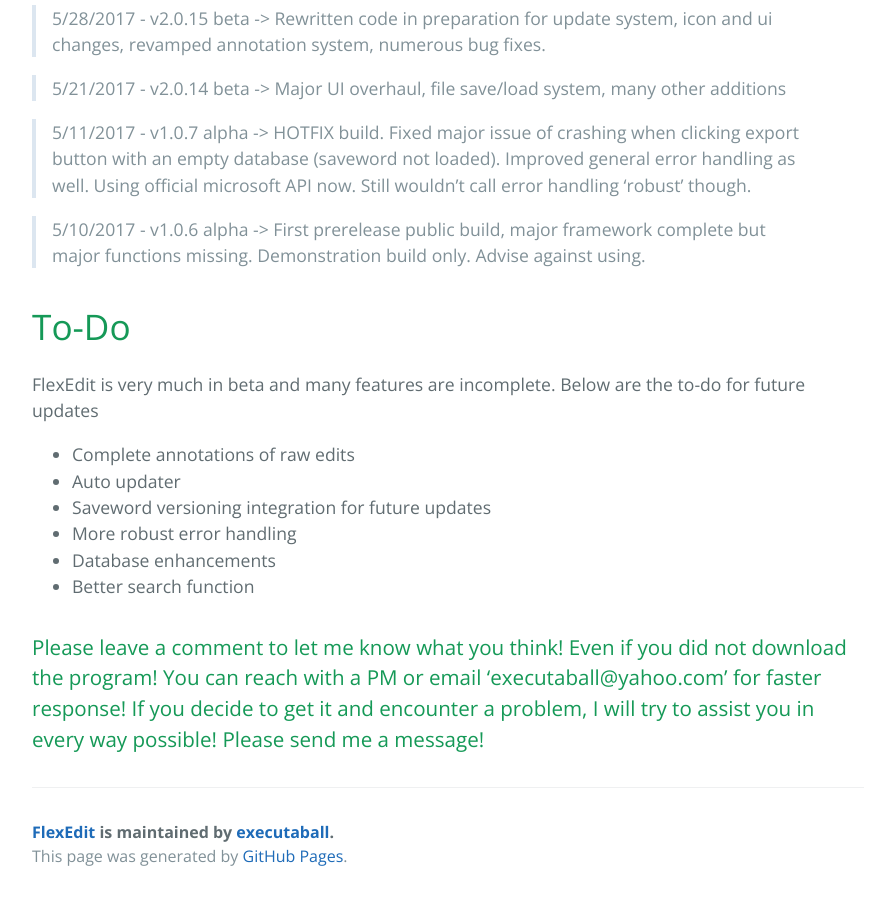
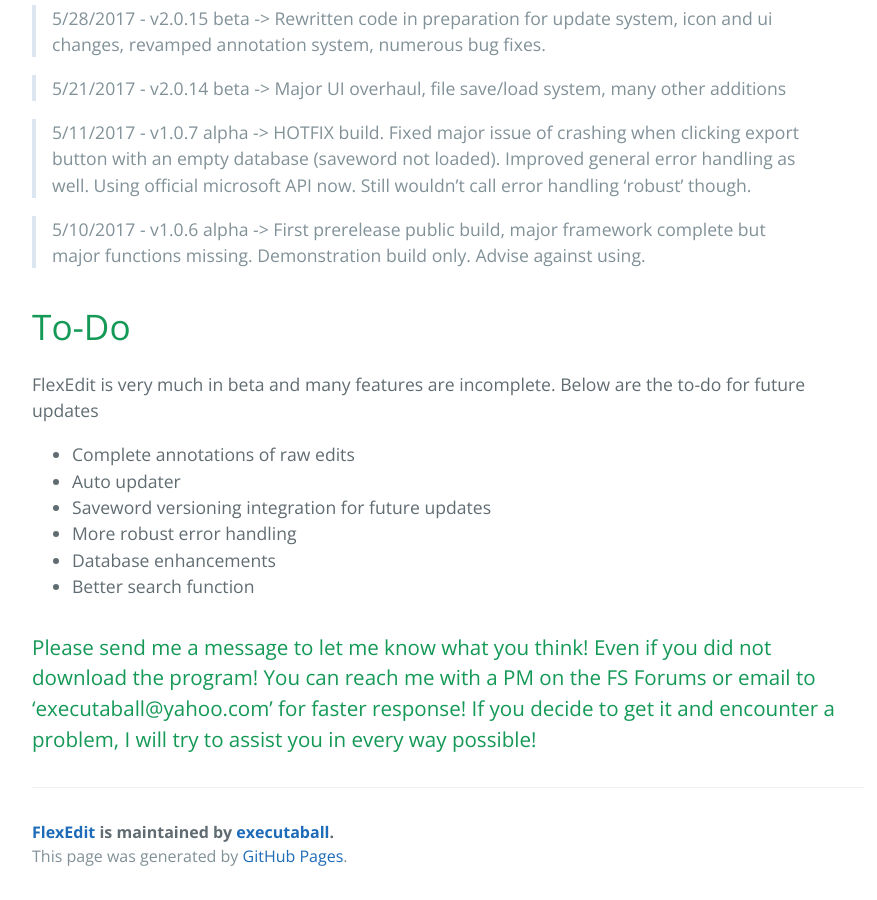
Before and after one commit to executaball/FlexEdit, a Jekyll site: the page built from docs/index.md, in a window 1280 px wide and 900 px high, scrolled down 2617 px. Shown: the whole window, without its empty margins (192-1069 px from the left). Built offline with Jekyll 4.4.1, drawn with Linux system fonts in a browser that asks for light colours; our own code applies the rules of GitHub Pages for plain Markdown files.

Commit message:
Update index.md

```diff
--- a/docs/index.md
+++ b/docs/index.md
@@ -46,4 +46,4 @@ FlexEdit is very much in beta and many features are incomplete. Below are the to
 * Better search function
 
 
-### Please leave a comment to let me know what you think! Even if you did not download the program! You can reach with a PM or email 'executaball@yahoo.com' for faster response! If you decide to get it and encounter a problem, I will try to assist you in every way possible! Please send me a message!
+### Please send me a message to let me know what you think! Even if you did not download the program! You can reach me with a PM on the FS Forums or email to 'executaball@yahoo.com' for faster response! If you decide to get it and encounter a problem, I will try to assist you in every way possible!
```
